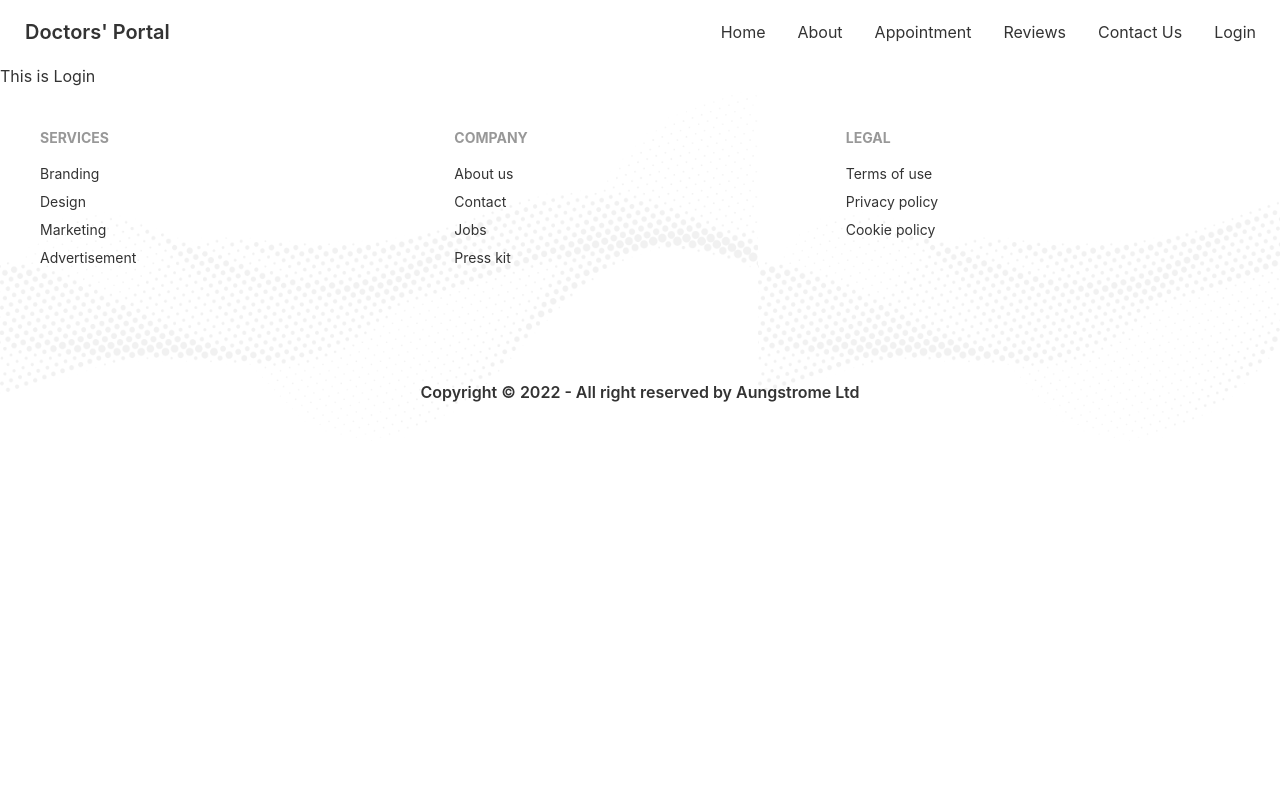
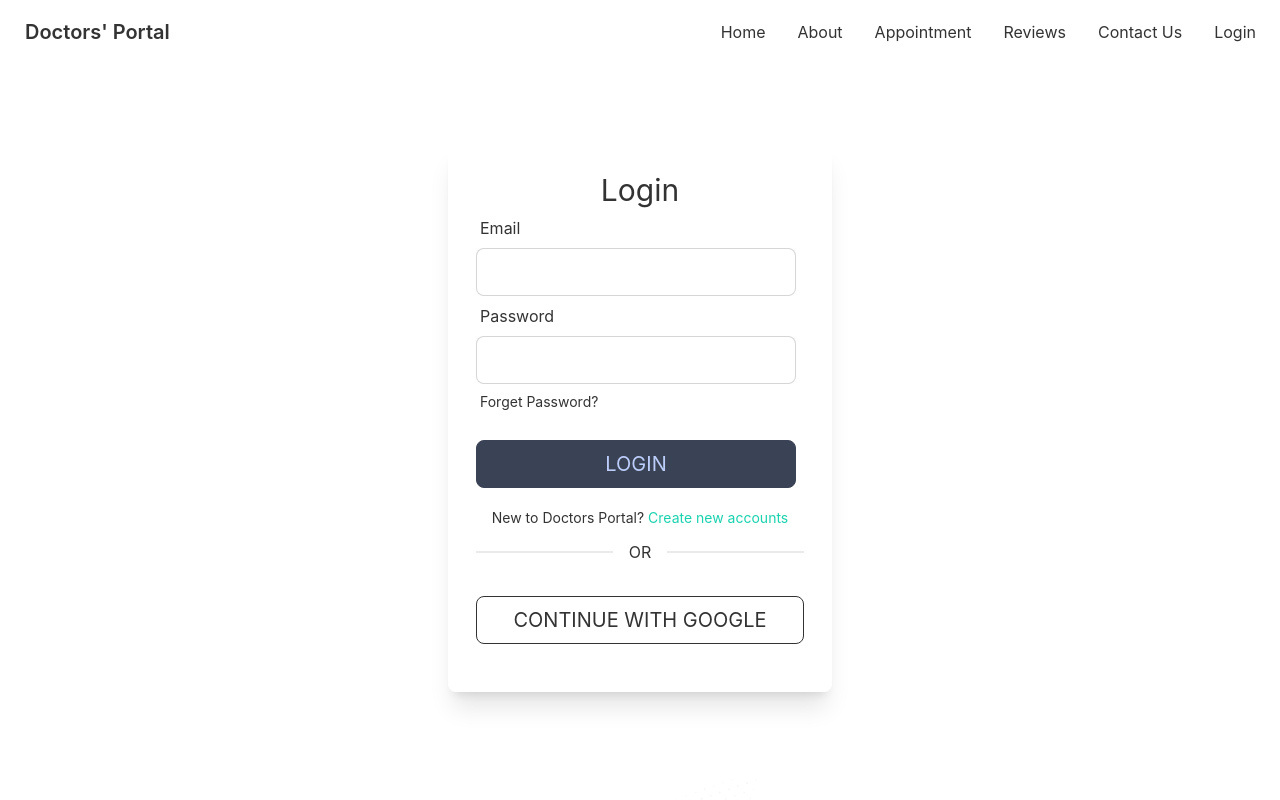
Before and after one commit to hbkabir004/Doctors-Portal-Client-Side, a React (Create React App) app: page /login in a window 1280 px wide. Shown: the top 800 px of the page. Built offline with nearby package versions, Linux system fonts and the light colour scheme.

Commit message:
Login Page Added

```diff
--- a/package.json
+++ b/package.json
@@ -8,9 +8,11 @@
     "@testing-library/user-event": "^13.5.0",
     "daisyui": "^2.39.1",
     "date-fns": "^2.29.3",
+    "firebase": "^9.14.0",
     "react": "^18.2.0",
     "react-day-picker": "^8.3.6",
     "react-dom": "^18.2.0",
+    "react-hook-form": "^7.39.3",
     "react-router-dom": "^6.4.3",
     "react-scripts": "5.0.1",
     "web-vitals": "^2.1.4"
--- /dev/null
+++ b/src/Firebase/firebase.config.js
@@ -0,0 +1,19 @@
+// Import the functions you need from the SDKs you need
+import { initializeApp } from "firebase/app";
+// TODO: Add SDKs for Firebase products that you want to use
+// https://firebase.google.com/docs/web/setup#available-libraries
+
+// Your web app's Firebase configuration
+const firebaseConfig = {
+  apiKey: process.env.REACT_APP_apiKey,
+  authDomain: process.env.REACT_APP_authDomain,
+  projectId: process.env.REACT_APP_projectId,
+  storageBucket: process.env.REACT_APP_storageBucket,
+  messagingSenderId: process.env.REACT_APP_messagingSenderId,
+  appId: process.env.REACT_APP_appId,
+};
+
+// Initialize Firebase
+const app = initializeApp(firebaseConfig);
+
+export default app;
--- a/src/components/Pages/Login.jsx
+++ b/src/components/Pages/Login.jsx
@@ -1,9 +1,30 @@
 import React from 'react';
+import { useForm } from "react-hook-form";
+import { Link } from 'react-router-dom';
 
 const Login = () => {
+    const { register, handleSubmit } = useForm();
+    // const [data, setData] = useState("");
+    const onSubmit = data => console.log(data);
+
     return (
-        <div>
-            <h1>This is Login</h1>
+        <div className='flex justify-center align-middle my-20'>
+            <div className='w-96 shadow-xl p-7 rounded-lg'>
+                <h1 className='text-3xl text-center'>Login</h1>
+                <form onSubmit={handleSubmit(onSubmit)}>
+                    <div className="form-control w-full max-w-xs">
+                        <label className="label"><span className="label-text-2xl">Email</span></label>
+                        <input {...register("email")} type="email" className="input input-bordered w-full max-w-xs" />
+                        <label className="label"><span className="label-text-2xl">Password</span></label>
+                        <input {...register("password")} type="password" className="input input-bordered w-full max-w-xs" />
+                        <label className="label"><span className="label-text">Forget Password?</span></label>
+                        <input className='btn btn-accent my-5 text-xl font-normal' value="Login" type="submit" />
+                    </div>
+                </form>
+                <p className='text-center text-sm'>New to Doctors Portal? <Link className='text-secondary' to='/signup'>Create new accounts</Link> </p>
+                <div className="divider">OR</div>
+                <button className='btn btn-outline w-full my-5 text-xl font-normal' value="Login" type="submit" >CONTINUE WITH GOOGLE</button>
+            </div>
         </div>
     );
 };
```
Also changed, not shown: 1 other file (tests, documents, lock files or other folders).
